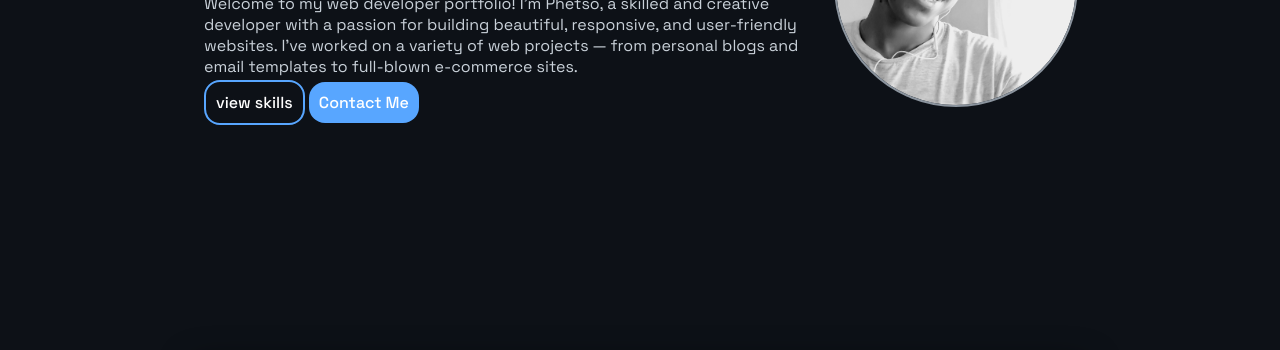
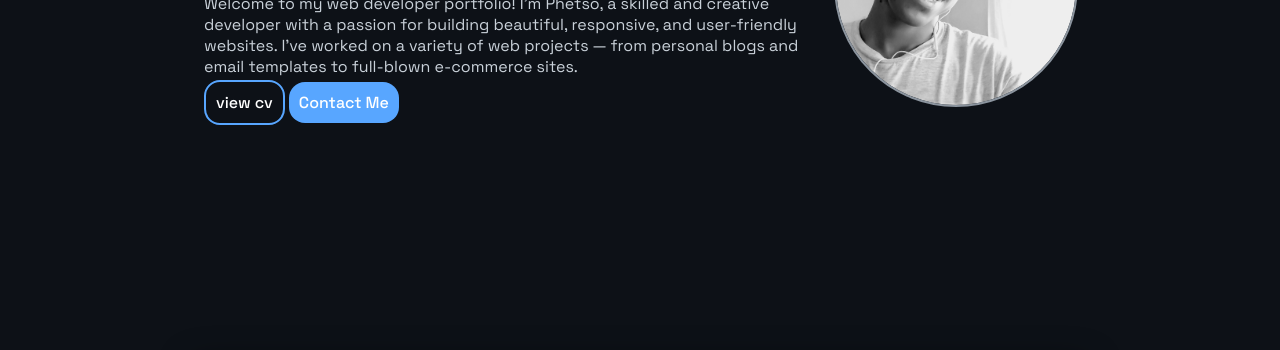
Before and after one commit to Phetsodonald/my_portfolio, a website: page index.html in a window 1280 px wide. Shown: the part 387-737 px from the top of the page. Drawn offline with Linux system fonts and the light colour scheme.

Commit message:
added cv

```diff
--- a/index.html
+++ b/index.html
@@ -49,7 +49,7 @@
                 I’ve worked on a variety of web projects — from personal blogs and email templates
                 to full-blown e-commerce sites.
               </p>
-              <a href="#skills" class="cv-btn">view skills</a>
+              <a href="./documents/CV.pdf" class="cv-btn">view cv</a>
               <a href="#contact" class="contact-btn">Contact Me</a>
             </article>
 
```
Also changed, not shown: 1 other file.
